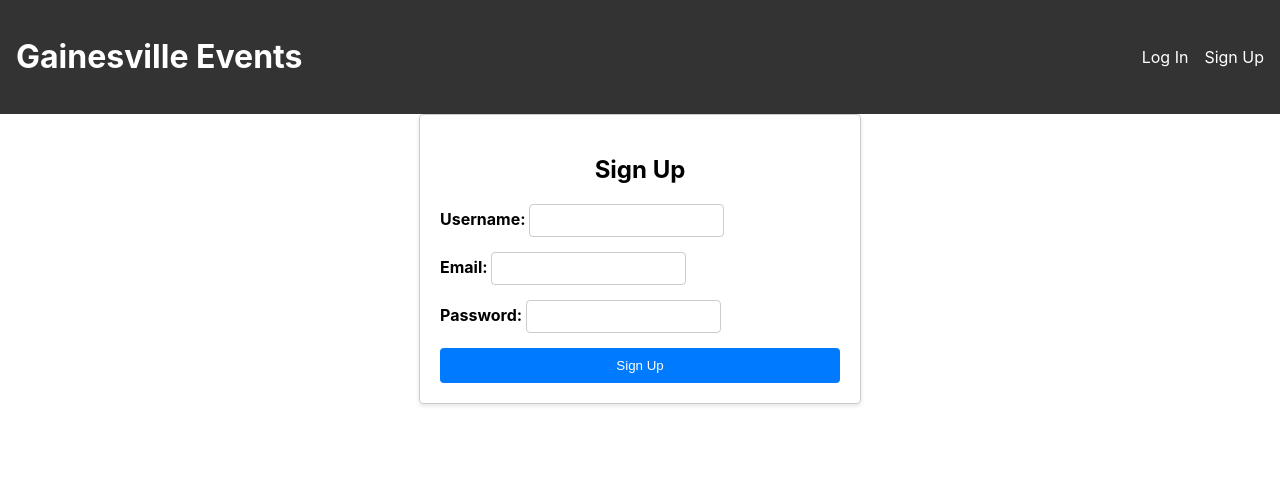
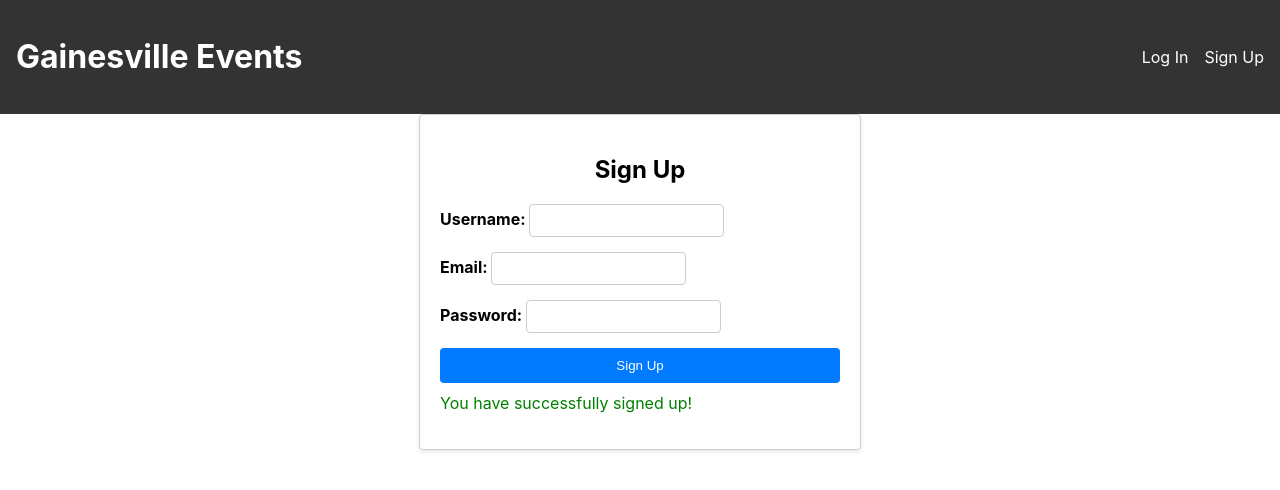
Before and after one commit to SkSadaf/GNV-Event-Tracker, a React (Create React App) app in the folder Frontend/gnv-event-tracker/: page /signup in a window 1280 px wide. Both pictures are taken after typing "Sample", "name@example.com", "Sample123" into the empty fields and a click on the button "Sign Up". Shown: the top 490 px of the page. Built offline with nearby package versions, Linux system fonts and the light colour scheme; no server answers.

Commit message:
Added Landing Page and successful signup message

```diff
--- a/Frontend/gnv-event-tracker/src/App.js
+++ b/Frontend/gnv-event-tracker/src/App.js
@@ -4,6 +4,7 @@ import Header from './Header';
 import Main from './Main';
 import SignUp from './SignUp';
 import Login from './Login';
+import LandingPage from './LandingPage';
 import { BrowserRouter as Router, Routes, Route } from 'react-router-dom';
 
 function App() {
@@ -15,6 +16,7 @@ function App() {
           <Route path="/signup" element={<SignUp />} />
           <Route path="/login" element={<Login />} />
           <Route path="/" element={<Main />} />
+          <Route path="/landing/*" element={<LandingPage />} />
         </Routes>
       </div>
     </Router>
--- /dev/null
+++ b/Frontend/gnv-event-tracker/src/LandingPage.js
@@ -0,0 +1,22 @@
+// src/LandingPage.js
+import React from 'react';
+import { Routes, Route } from 'react-router-dom';
+//import Dashboard from './Dashboard';
+//import MapPage from 'src/MapPage';
+//import MapPag from 'src/MapPag';
+//import EventsPage from './EventsPage';
+//import './styles/LandingPage.css';
+
+const LandingPage = () => {
+  return (
+    <div>
+      <Routes>
+        {/* <Route path="dashboard" element={<Dashboard />} />}
+        {/* <Route path="map" element={<MapPag />} /> */}
+        {/*<Route path="events" element={<EventsPage />} /> */}
+      </Routes>
+    </div>
+  );
+};
+
+export default LandingPage;
--- a/Frontend/gnv-event-tracker/src/Login.js
+++ b/Frontend/gnv-event-tracker/src/Login.js
@@ -1,11 +1,13 @@
 // src/Login.js
 import React, { useState } from 'react';
 import axios from 'axios';
+import { useNavigate } from 'react-router-dom';
 import './styles/Login.css';
 
 const Login = () => {
   const [email, setEmail] = useState('');
   const [password, setPassword] = useState('');
+  const navigate = useNavigate();
 
   const handleSubmit = async (e) => {
     e.preventDefault();
@@ -21,6 +23,7 @@ const Login = () => {
 
       if (user) {
         alert(`Welcome ${user.username}!`);
+        navigate('/landing');
       } else {
         alert('Invalid credentials. Please sign up before logging in.');
       }
--- a/Frontend/gnv-event-tracker/src/SignUp.js
+++ b/Frontend/gnv-event-tracker/src/SignUp.js
@@ -6,11 +6,13 @@ const SignUp = () => {
   const [username, setUsername] = useState('');
   const [email, setEmail] = useState('');
   const [password, setPassword] = useState('');
+  const [message, setMessage] = useState('');
 
   const handleSubmit = async (e) => {
     e.preventDefault();
     const userData = { username, email, password };
     await saveMockData(userData);
+    setMessage('You have successfully signed up!');
     setUsername('');
     setEmail('');
     setPassword('');
@@ -49,6 +51,7 @@ const SignUp = () => {
         </div>
         <button type="submit">Sign Up</button>
       </form>
+      {message && <p className="success-message">{message}</p>}
     </div>
   );}
 
--- a/Frontend/gnv-event-tracker/src/data/db.json
+++ b/Frontend/gnv-event-tracker/src/data/db.json
@@ -17,6 +17,18 @@
       "username": "tst",
       "email": "tst@gmail.com",
       "password": "1234"
+    },
+    {
+      "id": "ffad",
+      "username": "test",
+      "email": "test@gmail.com",
+      "password": "test1234"
+    },
+    {
+      "id": "c8ac",
+      "username": "user3",
+      "email": "user3@gmail.com",
+      "password": "user3"
     }
   ]
 }
--- a/Frontend/gnv-event-tracker/src/styles/SignUp.css
+++ b/Frontend/gnv-event-tracker/src/styles/SignUp.css
@@ -41,3 +41,9 @@
   .signup-container button:hover {
     background-color: #0056b3;
   }
+
+  .success-message {
+    color: green;
+    font-size: 16px;
+    margin-top: 10px;
+  }
```
